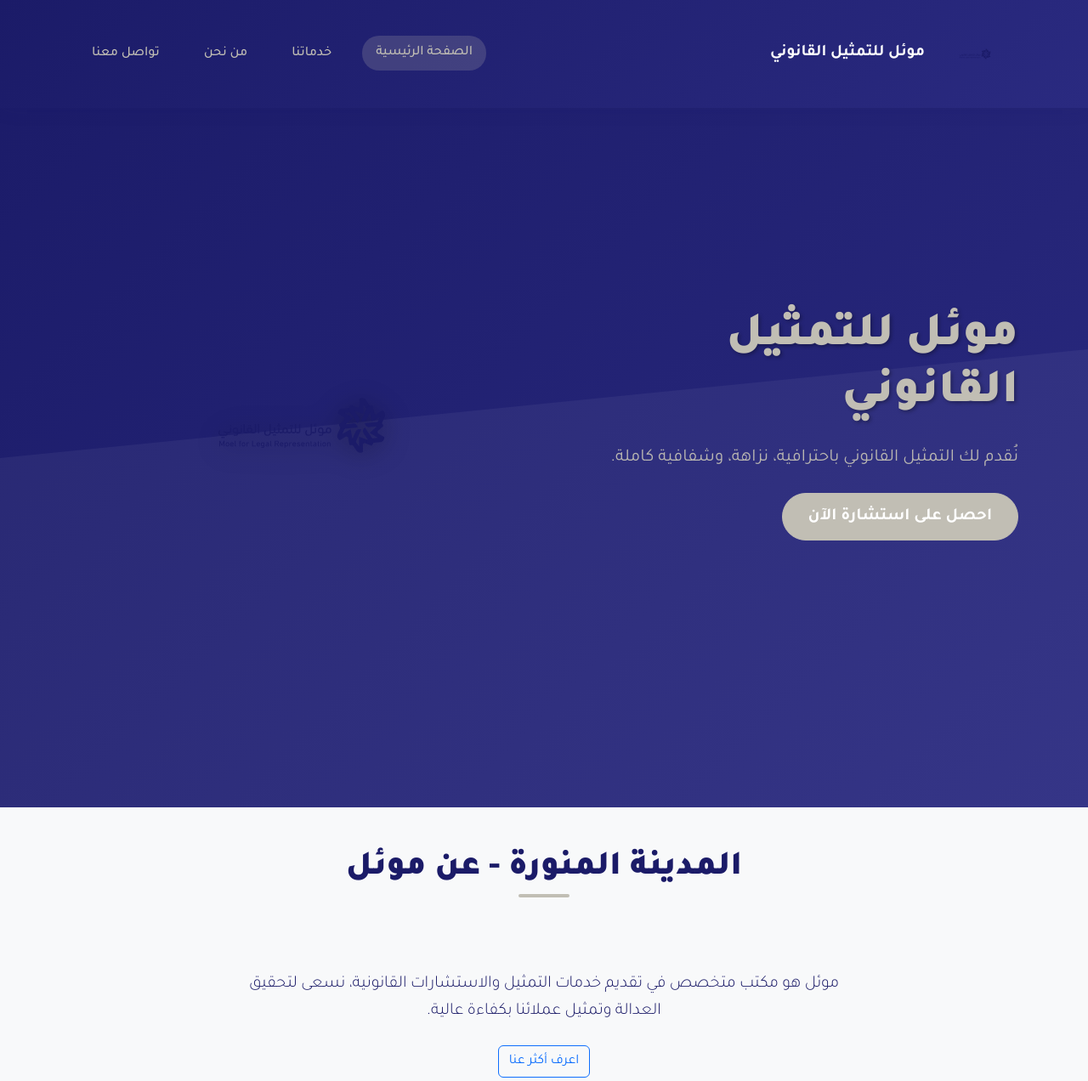
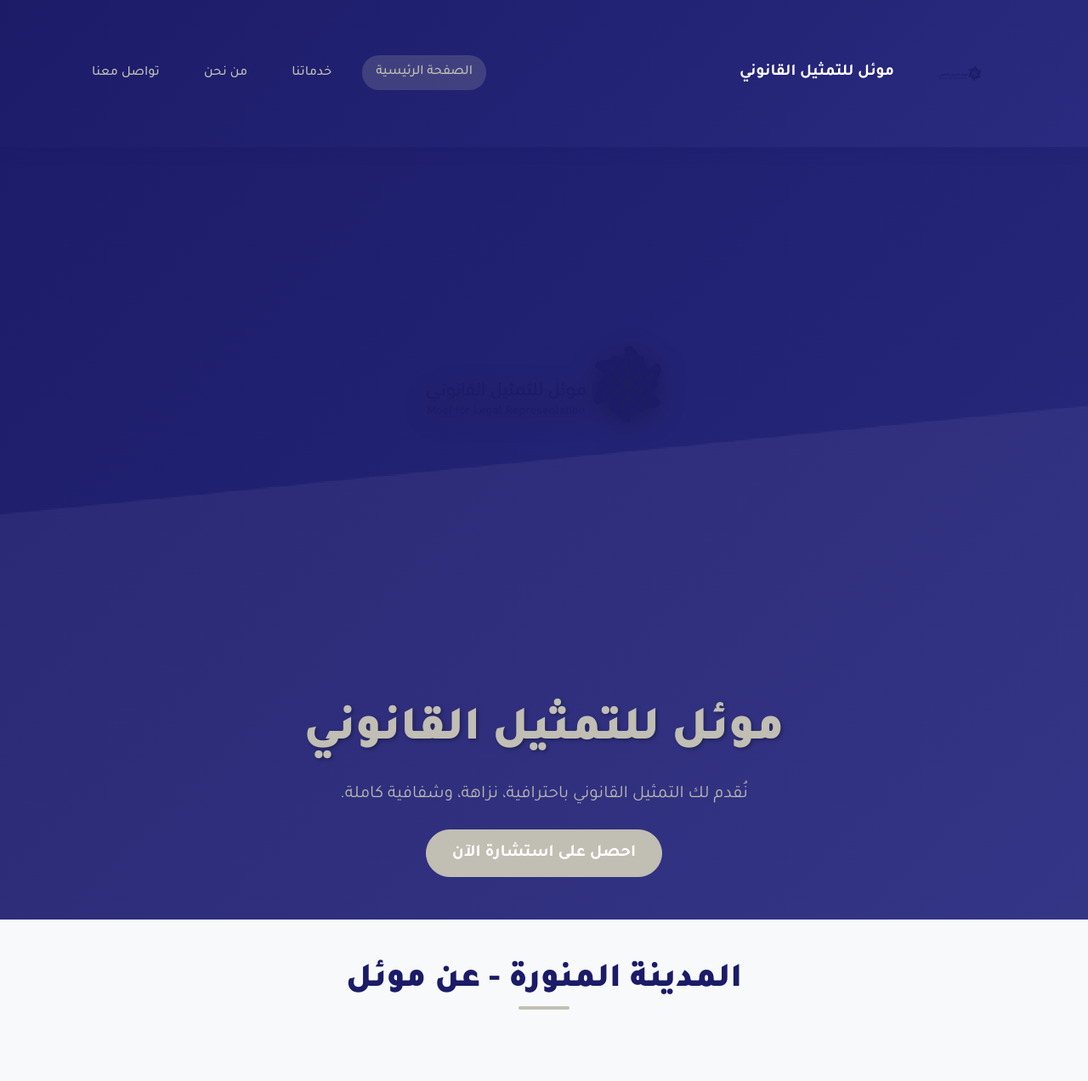
Before and after one commit to sul166/moel.sa, a Flask app: page / in a window 1280 px wide. Shown: the top 1272 px of the page at 85% size. Run offline with Flask 3, Linux system fonts and the light colour scheme.

Commit message:
Improve the appearance of the website's main welcome section
Adjusts the sizes of logo and overall layout in index.html and style.css.

Replit-Commit-Author: Agent
Replit-Commit-Session-Id: a180257e-a8e8-4610-afa3-dc94bad31326
Replit-Commit-Screenshot-Url: https://storage.googleapis.com/screenshot-production-us-central1/88a8c718-d6b8-4c84-a906-ba958639adf0/431b0877-0605-4801-a72b-11367a92f8e1.jpg

```diff
--- a/static/css/style.css
+++ b/static/css/style.css
@@ -78,7 +78,7 @@ h1, h2, h3, h4, h5, h6 {
 /* Navigation */
 .navbar {
     background: linear-gradient(135deg, var(--primary-color) 0%, #2a2a80 100%);
-    padding: 1rem 0;
+    padding: 1.5rem 0;
     box-shadow: 0 2px 20px rgba(27, 27, 104, 0.1);
     transition: all 0.3s ease;
 }
@@ -95,9 +95,9 @@ h1, h2, h3, h4, h5, h6 {
 }
 
 .navbar-brand img {
-    height: clamp(70px, 8vw, 90px);
+    height: clamp(90px, 12vw, 120px);
     width: auto;
-    max-width: clamp(280px, 40vw, 500px);
+    max-width: clamp(350px, 50vw, 600px);
     transition: all 0.3s ease;
     object-fit: contain;
     aspect-ratio: auto;
@@ -165,12 +165,13 @@ h1, h2, h3, h4, h5, h6 {
 }
 
 .hero-logo {
-    max-width: clamp(400px, 55vw, 700px);
+    max-width: clamp(500px, 70vw, 900px);
     height: auto;
     filter: drop-shadow(0 5px 15px rgba(0, 0, 0, 0.3));
     transition: all 0.3s ease;
     object-fit: contain;
     aspect-ratio: auto;
+    margin: 2rem 0;
 }
 
 /* Sections */
@@ -683,49 +684,53 @@ h1, h2, h3, h4, h5, h6 {
 /* Responsive Logo Sizing */
 @media (max-width: 576px) {
     .navbar-brand img {
-        height: clamp(45px, 12vw, 65px);
-        max-width: clamp(180px, 70vw, 300px);
+        height: clamp(70px, 15vw, 90px);
+        max-width: clamp(250px, 80vw, 400px);
     }
 
     .hero-logo {
-        max-width: clamp(220px, 85vw, 400px);
+        max-width: clamp(300px, 90vw, 500px);
     }
 
     .hero-title {
         font-size: 2rem;
     }
+
+    .navbar {
+        padding: 1rem 0;
+    }
 }
 
 @media (min-width: 577px) and (max-width: 992px) {
     .navbar-brand img {
-        height: clamp(55px, 9vw, 75px);
-        max-width: clamp(220px, 45vw, 380px);
+        height: clamp(80px, 12vw, 100px);
+        max-width: clamp(320px, 55vw, 500px);
     }
 
     .hero-logo {
-        max-width: clamp(280px, 60vw, 500px);
+        max-width: clamp(400px, 75vw, 650px);
     }
 }
 
 @media (min-width: 993px) and (max-width: 1400px) {
     .navbar-brand img {
-        height: clamp(65px, 7vw, 85px);
-        max-width: clamp(300px, 35vw, 450px);
+        height: clamp(90px, 10vw, 115px);
+        max-width: clamp(400px, 45vw, 600px);
     }
 
     .hero-logo {
-        max-width: clamp(400px, 45vw, 600px);
+        max-width: clamp(500px, 60vw, 800px);
     }
 }
 
 @media (min-width: 1401px) {
     .navbar-brand img {
-        height: clamp(75px, 6vw, 95px);
-        max-width: clamp(350px, 30vw, 550px);
+        height: clamp(100px, 8vw, 130px);
+        max-width: clamp(450px, 40vw, 700px);
     }
 
     .hero-logo {
-        max-width: clamp(500px, 40vw, 750px);
+        max-width: clamp(600px, 50vw, 1000px);
     }
 }
 
--- a/templates/index.html
+++ b/templates/index.html
@@ -6,17 +6,15 @@
 <!-- Hero Section -->
 <section class="hero-section">
     <div class="container">
-        <div class="row align-items-center min-vh-100">
-            <div class="col-lg-6">
+        <div class="row align-items-center justify-content-center min-vh-100 text-center">
+            <div class="col-12">
+                <div class="hero-image mb-4">
+                    <img src="{{ url_for('static', filename='images/logo.svg') }}" alt="موئل للتمثيل القانوني" class="img-fluid hero-logo">
+                </div>
                 <div class="hero-content">
                     <h1 class="hero-title mb-4">موئل للتمثيل القانوني</h1>
                     <p class="hero-description mb-4">نُقدم لك التمثيل القانوني باحترافية، نزاهة، وشفافية كاملة.</p>
                     <a href="{{ url_for('contact') }}" class="btn btn-gold btn-lg">احصل على استشارة الآن</a>
-                </div>
-            </div>
-            <div class="col-lg-6">
-                <div class="hero-image text-center">
-                    <img src="{{ url_for('static', filename='images/logo.svg') }}" alt="موئل للتمثيل القانوني" class="img-fluid hero-logo">
                 </div>
             </div>
         </div>
```
